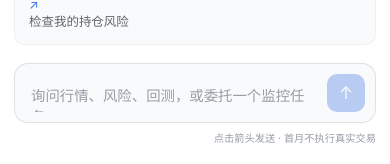
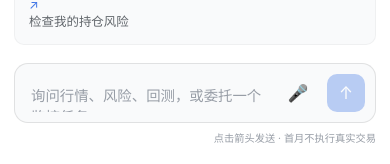
Before and after one commit to CryptoDuzey/trading-agent, a React (Vite) app in the folder apps/web/: page / in a window 390 px wide. Shown: the part 374-538 px from the top of the page. Built offline with nearby package versions, Linux system fonts and the light colour scheme.

Commit message:
feat: voice input via Web Speech API
- Microphone button in the composer transcribes speech to the input.

```diff
--- a/apps/web/src/App.tsx
+++ b/apps/web/src/App.tsx
@@ -221,6 +221,7 @@ function App() {
   const [insightsOpen, setInsightsOpen] = useState(false);
   const [insightsWidth, setInsightsWidth] = useState(320);
   const insightsDragStart = useRef(0);
+  const [listening, setListening] = useState(false);
 
   useEffect(() => {
     const el = messageEndRef.current;
@@ -384,6 +385,35 @@ function App() {
   };
 
   const useStarterPrompt = (prompt: string) => setInput(prompt);
+
+  const startListening = () => {
+    const SpeechRecognition =
+      (window as unknown as { SpeechRecognition?: unknown }).SpeechRecognition ??
+      (window as unknown as { webkitSpeechRecognition?: unknown })
+        .webkitSpeechRecognition;
+    if (!SpeechRecognition) {
+      setError("当前浏览器不支持语音输入，请手动输入。");
+      return;
+    }
+    const recognition = new (SpeechRecognition as new () => {
+      lang: string;
+      interimResults: boolean;
+      onresult: ((event: { results: { [index: number]: { [index: number]: { transcript: string } } } }) => void) | null;
+      onend: (() => void) | null;
+      onerror: (() => void) | null;
+      start: () => void;
+    })();
+    recognition.lang = "zh-CN";
+    recognition.interimResults = false;
+    recognition.onresult = (event) => {
+      const transcript = event.results[0][0].transcript;
+      setInput((current) => (current ? `${current} ${transcript}` : transcript));
+    };
+    recognition.onend = () => setListening(false);
+    recognition.onerror = () => setListening(false);
+    setListening(true);
+    recognition.start();
+  };
 
   return (
     <main
@@ -677,6 +707,16 @@ function App() {
               rows={1}
             />
             <button
+              className="mic-button"
+              type="button"
+              aria-label={listening ? "正在聆听" : "语音输入"}
+              title="语音输入"
+              onClick={startListening}
+              disabled={isSending}
+            >
+              {listening ? "●" : "🎤"}
+            </button>
+            <button
               className="send-button"
               type="submit"
               aria-label={isSending ? "正在发送" : "发送消息"}
--- a/apps/web/src/styles.css
+++ b/apps/web/src/styles.css
@@ -375,6 +375,18 @@ button:focus-visible, textarea:focus-visible, input:focus-visible, select:focus-
   font-size: 0.9rem;
 }
 .composer textarea::placeholder { color: var(--text-faint); }
+.mic-button {
+  width: 38px;
+  height: 38px;
+  border: 0;
+  border-radius: 10px;
+  color: var(--text-dim);
+  background: transparent;
+  font-size: 1.05rem;
+  transition: background 0.15s var(--ease), color 0.15s var(--ease);
+}
+.mic-button:hover:not(:disabled) { color: var(--accent); background: var(--bg-layer-1); }
+.mic-button:disabled { cursor: not-allowed; opacity: 0.35; }
 .send-button {
   width: 38px;
   height: 38px;
```
